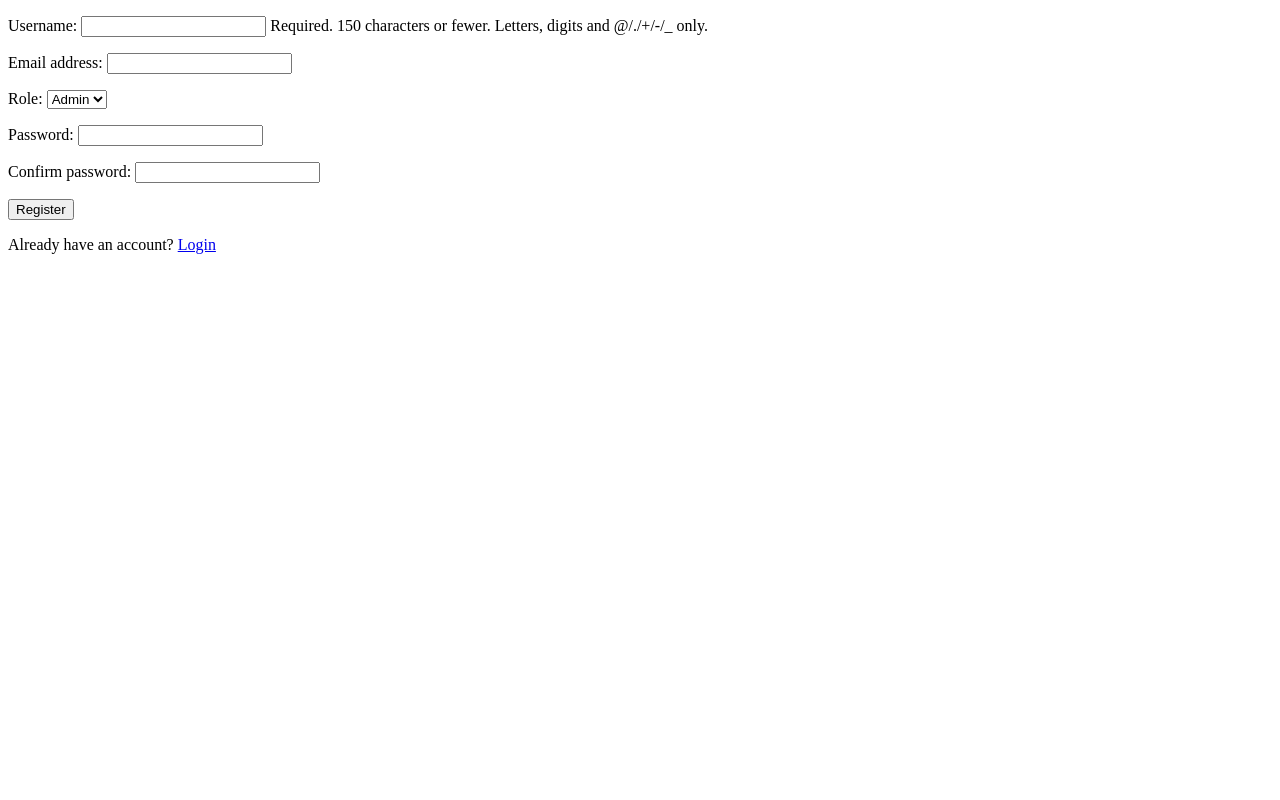
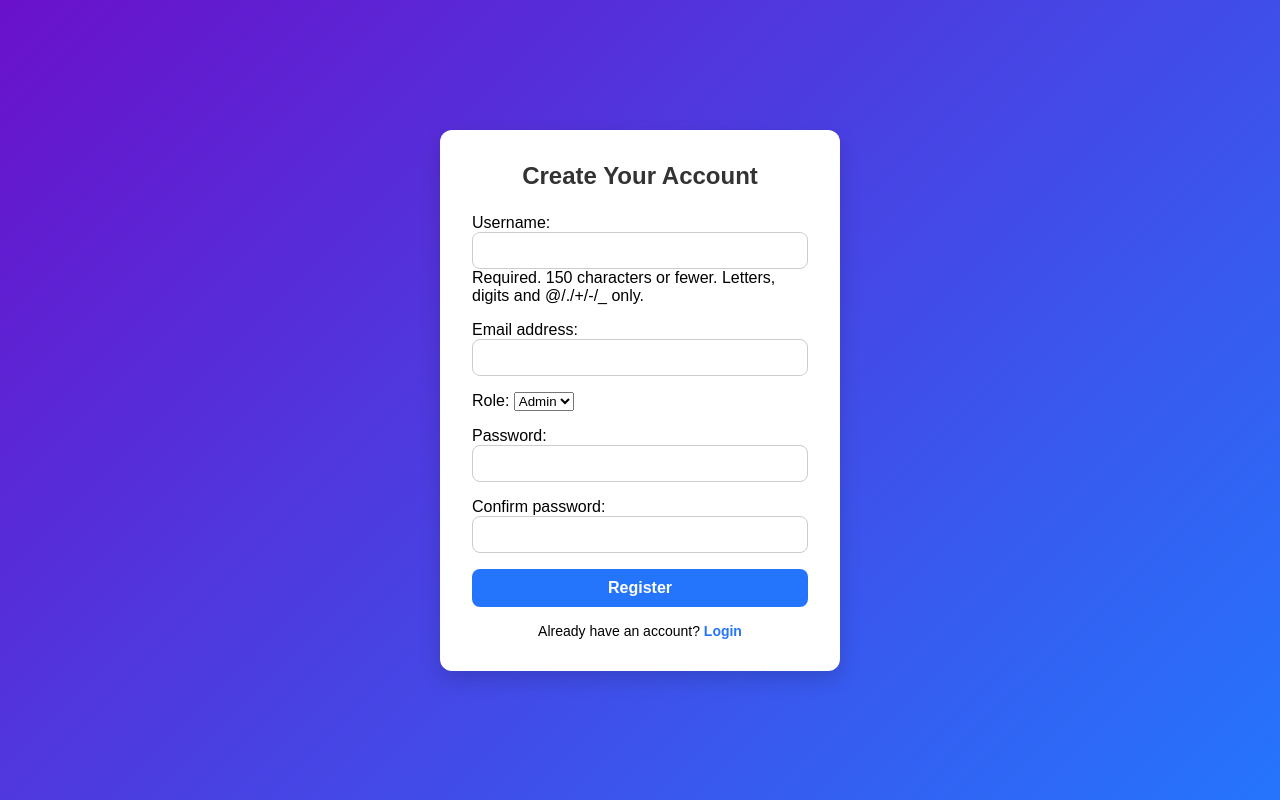
Before and after one commit to adithyaaneesh/role-based-login, a Django app: page / in a window 1280 px wide. Run offline with Django 5.2, Linux system fonts and the light colour scheme.

Commit message:
add styles to register page

```diff
--- a/role_app/templates/register.html
+++ b/role_app/templates/register.html
@@ -3,14 +3,90 @@
 <head>
     <meta charset="UTF-8">
     <meta name="viewport" content="width=device-width, initial-scale=1.0">
-    <title>Document</title>
+    <title>Register</title>
+    <style>
+        * {
+            margin: 0;
+            padding: 0;
+            box-sizing: border-box;
+            font-family: Arial, Helvetica, sans-serif;
+        }
+        body {
+            min-height: 100vh;
+            display: flex;
+            justify-content: center;
+            align-items: center;
+            background: linear-gradient(135deg, #6a11cb, #2575fc);
+        }
+        .card {
+            background: #fff;
+            padding: 2rem;
+            border-radius: 12px;
+            width: 100%;
+            max-width: 400px;
+            box-shadow: 0px 8px 20px rgba(0,0,0,0.15);
+        }
+        h2 {
+            text-align: center;
+            margin-bottom: 1.5rem;
+            color: #333;
+        }
+        form p {
+            margin-bottom: 1rem;
+        }
+        input[type="text"],
+        input[type="email"],
+        input[type="password"] {
+            width: 100%;
+            padding: 10px 12px;
+            border: 1px solid #ccc;
+            border-radius: 8px;
+            outline: none;
+            transition: 0.3s;
+        }
+        input:focus {
+            border-color: #2575fc;
+            box-shadow: 0 0 4px rgba(37,117,252,0.4);
+        }
+        button {
+            width: 100%;
+            padding: 10px;
+            background: #2575fc;
+            color: #fff;
+            font-size: 16px;
+            font-weight: bold;
+            border: none;
+            border-radius: 8px;
+            cursor: pointer;
+            transition: 0.3s;
+        }
+        button:hover {
+            background: #1a5ed1;
+        }
+        .text-center {
+            text-align: center;
+            margin-top: 1rem;
+            font-size: 14px;
+        }
+        .text-center a {
+            color: #2575fc;
+            text-decoration: none;
+            font-weight: bold;
+        }
+        .text-center a:hover {
+            text-decoration: underline;
+        }
+    </style>
 </head>
 <body>
+    <div class="card">
+        <h2>Create Your Account</h2>
         <form action="" method="post">
             {% csrf_token %}
             {{ form.as_p }}
             <button type="submit">Register</button>
         </form>
         <p class="text-center">Already have an account? <a href="{% url 'login' %}">Login</a></p>
+    </div>
 </body>
 </html>
```
Lines whose indentation alone changed are shown as unchanged.
